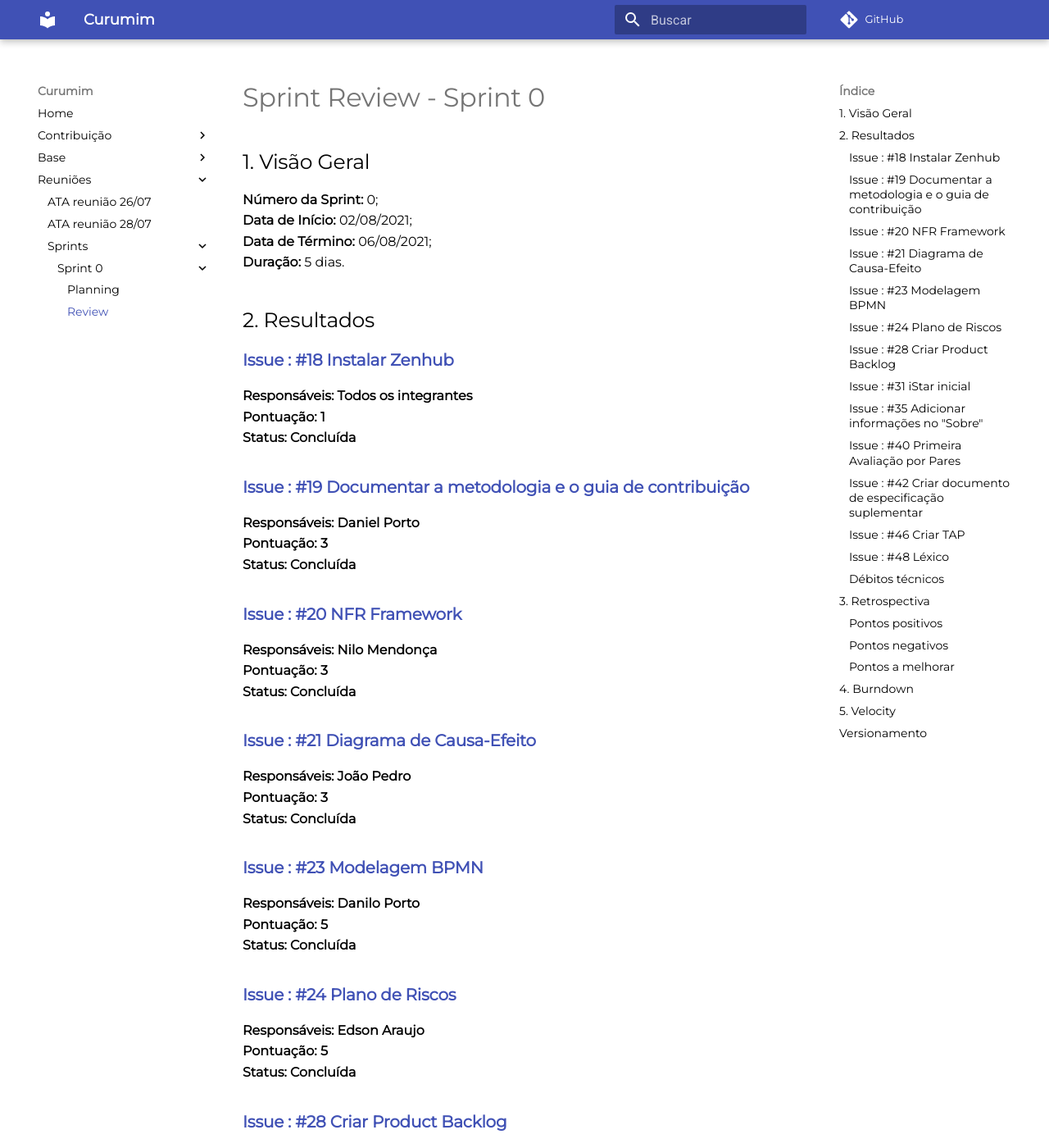
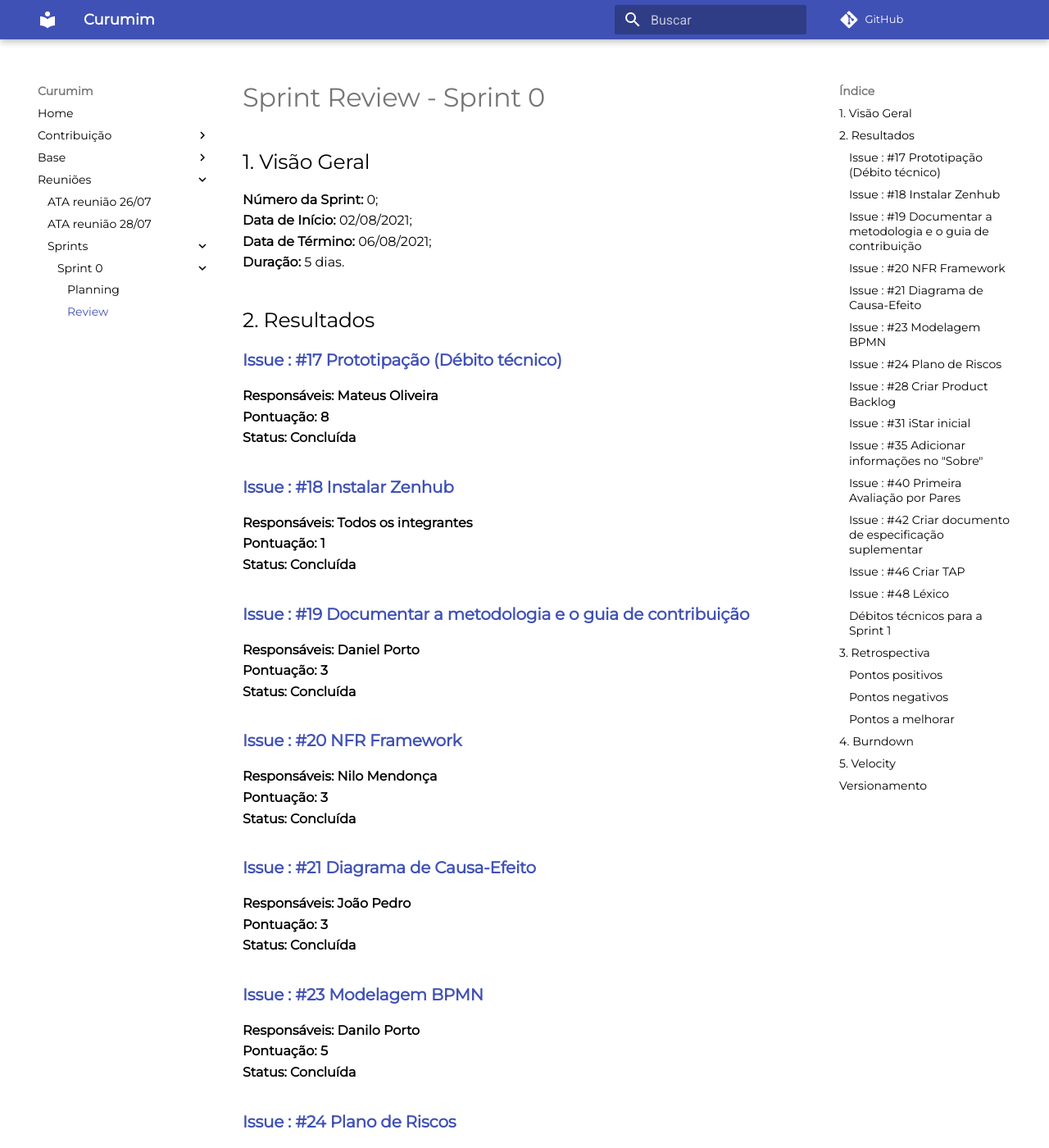
Before and after one commit to UnBArqDsw2021-1/2021.1_G6_Curumim, an MkDocs documentation site: the page built from docs/reunioes/sprints/review-sprint0.md, in a window 1280 px wide and 1400 px high. Shown: the whole window at 82% size. Built offline with MkDocs 1.6.1 and Material for MkDocs 9.7.7, drawn with Linux system fonts in a browser that asks for light colours; comment, search, counter and statistics services are not loaded; some of the changed text lies outside the part shown.

Commit message:
doc(#50) Corrigindo o burndown report apos adicionar a issue de debito tecnico.

```diff
--- a/docs/reunioes/sprints/review-sprint0.md
+++ b/docs/reunioes/sprints/review-sprint0.md
@@ -7,6 +7,11 @@
 **Duração:** 5 dias.<br>
 
 ## 2. Resultados
+
+### [**Issue : #17 Prototipação (Débito técnico)**](https://github.com/UnBArqDsw2021-1/2021.1_G6_Curumim/issues/17)
+ **Responsáveis: Mateus Oliveira**<br>
+ **Pontuação: 8**<br>
+ **Status: Concluída**<br>
 
 ### [**Issue : #18 Instalar Zenhub**](https://github.com/UnBArqDsw2021-1/2021.1_G6_Curumim/issues/18)
  **Responsáveis: Todos os integrantes**<br>
@@ -34,7 +39,7 @@
  **Status: Concluída**<br>
 
 ### [**Issue : #24 Plano de Riscos**](https://github.com/UnBArqDsw2021-1/2021.1_G6_Curumim/issues/24)
- **Responsáveis: Edson Araujo**<br>
+ **Responsáveis: Edson Soares**<br>
  **Pontuação: 5**<br>
  **Status: Concluída**<br>
 
@@ -73,7 +78,7 @@
  **Pontuação: 8**<br>
  **Status: Concluída**<br>
 
-### **Débitos técnicos**
+### **Débitos técnicos para a Sprint 1**
  - Finalização dos protótipos;
  - Criação do Storyboard final;
  - Complementar o iStar;
@@ -109,3 +114,4 @@
 |:-:|--|--|--|
 |0.1|07/08/2021| Revisão e Retrospectiva com os integrantes | Todos os integrantes |
 |1.0|11/08/2021| Abertura do documento | Eliseu Kadesh |
+|1.1|11/08/2021| Correções gerais no documento | Eliseu Kadesh |
```
Also changed, not shown: docs/assets/imagens/sprint-review/sprint0/burndown-report.png.
